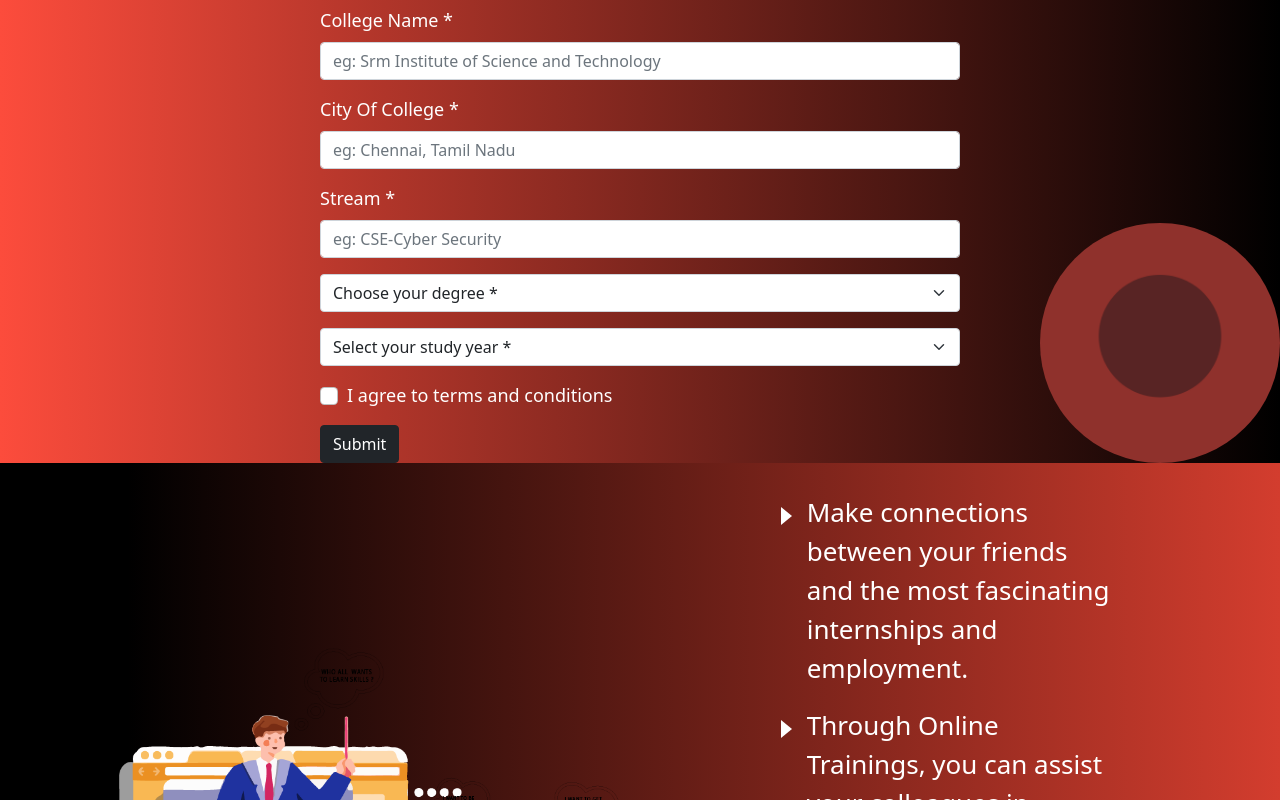
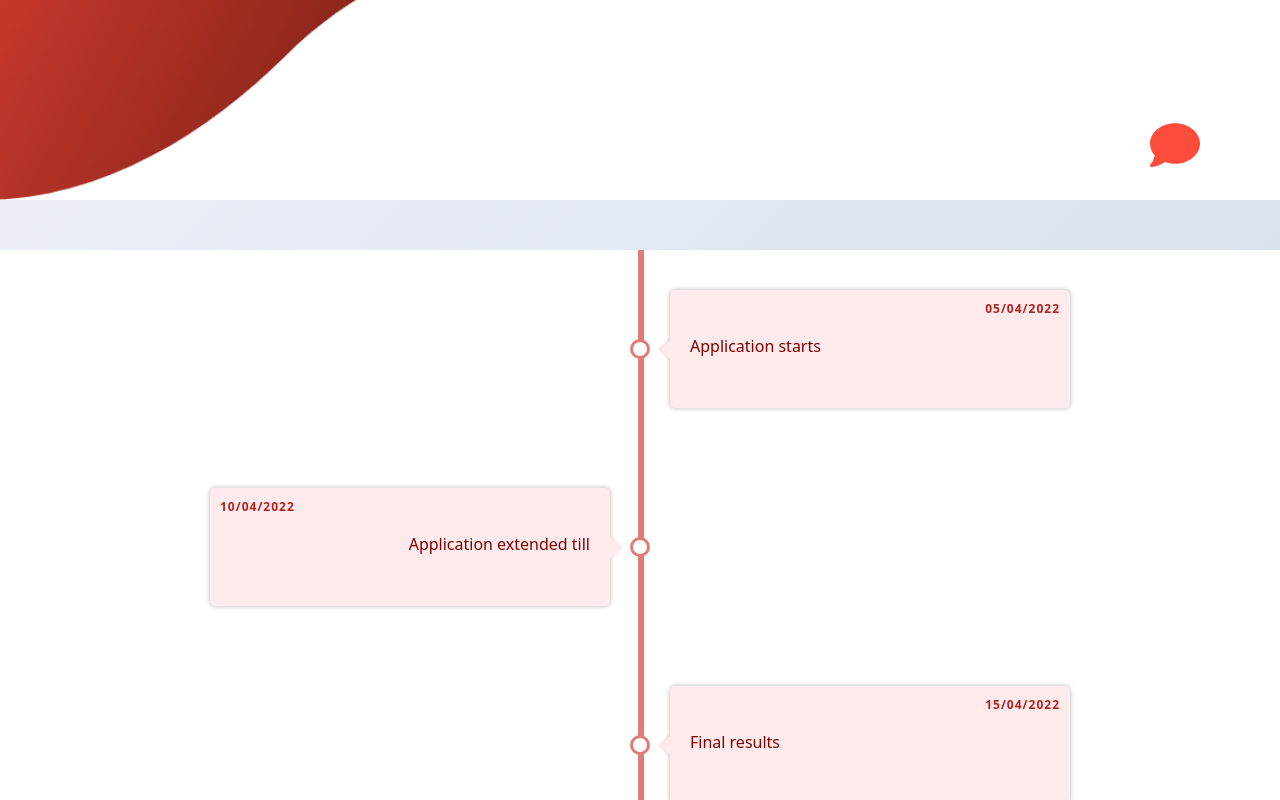
Before and after one commit to rithika0508/KaroStartUp_frontend, a React (Create React App) app: page / in a window 1280 px wide. Shown: the part 600-1400 px from the top of the page. Built offline with nearby package versions, Linux system fonts and the light colour scheme.

Commit message:
updated register

```diff
--- a/src/App.css
+++ b/src/App.css
@@ -1,5 +1,15 @@
 .App {
   text-align: center;
+}
+
+.App__main {
+  position: absolute;
+}
+
+.App__chat {
+  position: relative;
+  right: 1rem;
+  bottom: 1rem;
 }
 
 .App-logo {
--- a/src/App.js
+++ b/src/App.js
@@ -4,14 +4,23 @@ import Level from "./components/LvlSystem/Levels";
 import ChatBot from "./components/ChatBot/ChatBot";
 import Home from "./components/Home_Page/Home";
 import About from "./components/AboutUs/About";
+import Reward from "./components/Reward/reward";
+import Dates from "./components/dates/app1";
 function App() {
   const [visibility, setVisibility] = useState(false);
   return (
-    <>
+    <div className="App__main">
+      <Home />
+      <div className="App__chat">
+        <ChatBot />
+      </div>
+      <div style={{ background: "#fff" }}>
+        <Dates />
+      </div>
+
       <Register visibility={visibility} setVisibility={setVisibility} />
       <Level visibility={visibility} setVisibility={setVisibility} />
-      <About/>
-    </>
+    </div>
   );
 }
 
--- a/src/components/ChatBot/ChatBot.module.css
+++ b/src/components/ChatBot/ChatBot.module.css
@@ -1,7 +1,7 @@
 .ChatContainer{
     z-index: 1;
     margin-top: -10vh;
-    position: absolute;
+    position: fixed;
 }
 .ChatIcon{
     width: 50px;
@@ -33,6 +33,9 @@
     color: rgb(255, 255, 255);
     border-radius: 20px !important;
     margin-top: -45vh !important;
+    position: relative;
+    right: 1rem;
+    bottom: 2rem;
 }
 .ChatCard:hover{
     box-shadow: 0px 10px 37px 0px rgba(0, 0, 0, 0.75);
--- a/src/components/Register/Register.js
+++ b/src/components/Register/Register.js
@@ -24,6 +24,9 @@ const Register = (props) => {
   const handleRegister = async (e) => {
     e.preventDefault();
     try {
+      if (password != confirmPassword) {
+        return setError("Passwords doesnt match");
+      }
       const { data } = await axios.post(
         `http://localhost:5000/api/users/Register`,
         {
@@ -40,13 +43,14 @@ const Register = (props) => {
           referral: re,
         }
       );
-      localStorage.setItem("karostartupUser", JSON.stringify(data.data));
-      console.log(data);
+      if (data) {
+        localStorage.setItem("karostartupUser", JSON.stringify(data.data));
+        props.setVisibility(true);
+      }
     } catch (error) {
-      console.log("error", error.error, error.message);
+      props.setVisibility(false);
       setError(error.message);
     }
-    props.setVisibility(true);
   };
 
   return (
--- a/src/components/dates/timeline.js
+++ b/src/components/dates/timeline.js
@@ -1,13 +1,13 @@
-import React from 'react';
-import timelineData from '../data';
-import TimelineItem from './timelineitem';
-const Timeline = () => timelineData.length > 0 && (
+import React from "react";
+import timelineData from "./data";
+import TimelineItem from "./timelineitem";
+const Timeline = () =>
+  timelineData.length > 0 && (
     <div className="timeline-container">
-        {timelineData.map((data, idx)=> (
-            <TimelineItem data={data} key={idx} />
-        ))}
+      {timelineData.map((data, idx) => (
+        <TimelineItem data={data} key={idx} />
+      ))}
     </div>
-
-);
+  );
 
 export default Timeline;
```
Also changed, not shown: src/components/dates/app1.js (+5 -6 lines).
